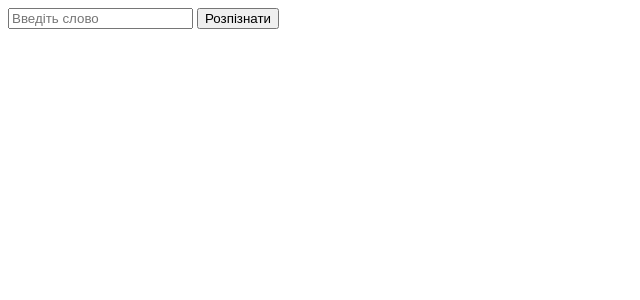
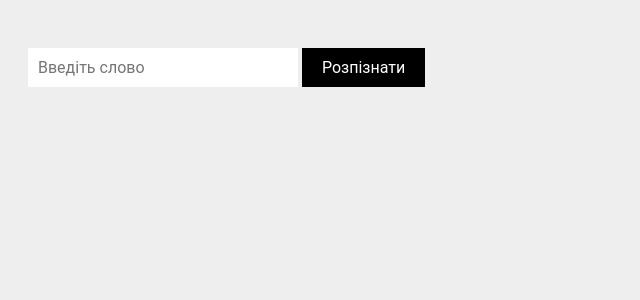
Before and after one commit to syntpump/gui, a Flask app: page /word_process in a window 1280 px wide. Shown: the top 300 px of the page, without its empty margins (0-640 px from the left). Run offline with Flask 2, Linux system fonts and the light colour scheme.

Commit message:
General styles

```diff
--- a/css/main.css
+++ b/css/main.css
@@ -1,3 +1,39 @@
+body {
+	background: #eee;
+	font-family: "Roboto", "Segoe UI", sans-serif;
+	padding: 40px 20px;
+	color: #222
+}
+
+h1 {
+	font-size: 3em
+}
+
+h2 {
+	font-size: 2.2em
+}
+
+input[type="text"] {
+	border: 0;
+	padding: 10px;
+	font: inherit;
+	width: 250px
+}
+
+button {
+	border: 0;
+	background: black;
+	color: white;
+	padding: 10px 20px;
+	font: inherit;
+	cursor: pointer;
+	transition: .3s;
+}
+
+button:hover {
+	background: #333
+}
+
 .hidden{
 	display: none;
 }
@@ -5,3 +41,36 @@
 .visible{
 	display: block
 }
+
+.box {
+	margin: 20px 0;
+	background: white;
+	padding:10px;
+	max-width: 600px;
+}
+
+.ruleBlock .upos {
+	font-size: 1.5em;
+	margin-right: 15px
+}
+
+.ruleBlock .xpos {
+	color: #999
+}
+
+.ruleBlock .properties {
+	margin: 20px 0;
+	border-collapse: collapse;
+}
+
+.ruleBlock .ruleId:not(.noId) {
+	font-family: "Roboto Mono", monospace
+}
+
+.ruleBlock .properties td:first-child {
+	padding: 5px 15px 5px 0
+}
+
+.ruleBlock .properties {
+	border-collapse: collapse;
+}
--- a/js/blocks.js
+++ b/js/blocks.js
@@ -4,7 +4,9 @@ class Blocks{
 
 	static ruleContainer(args){
 		if(!args["_id"])
-			args["_id"] = "(немає id)";
+			args["_id"] = `<span class="ruleId noId">(немає id)</span>`;
+		else
+			args["_id"] = `<span class="ruleId">id: ${args["_id"]}</span>`;
 
 		let properties = "";
 
@@ -20,13 +22,13 @@ class Blocks{
 		}
 
 		return `
-			<div class="ruleBlock">
+			<div class="ruleBlock box">
 				<div class="top">
 					<span class="upos">${args["upos"]}</span>
 					<span class="xpos">${args["xpos"]}</span>
 				</div>
 				<table class="properties">${properties}</table>
-				<span class="ruleId">${args["_id"]}</span>
+				${args["_id"]}
 			</div>
 		`;
 	}
--- a/js/localization.js
+++ b/js/localization.js
@@ -5,9 +5,16 @@ Localization = {
 
 	noId: "(немає id)",
 	udProps : {
-		"Tense": "Час"
+		"Tense": "Час",
+		"Number": "Число"
 	},
 	udValues: {
-		"Pres": "Теперішній"
+		"Pres": "Теперішній",
+		"Past": "Минулий",
+		"Fut": "Майбутній",
+		"Sing": "Однина",
+		"Plur": "Множина",
+		"Dual": "Двоїна",
+		"Ptan": "Парне"
 	}
 }
--- a/templates/process_word.html.j2
+++ b/templates/process_word.html.j2
@@ -15,9 +15,9 @@
 		<button onclick="search()">Розпізнати</button>
 	</div>
 	<div id="search_results" class="hidden">
-		<h2>Найбільш ймовірний варіант</h2>
+		<h1>Найбільш ймовірний варіант</h1>
 		<div id="most_possible"></div>
-		<h2>Усі можливі варіанти</h2>
+		<h1>Усі можливі варіанти</h1>
 		<div id="all_rules"></div>
 	</div>
 {% endblock %}
```
